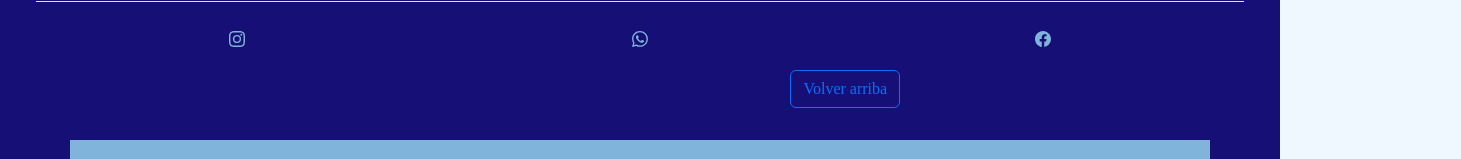
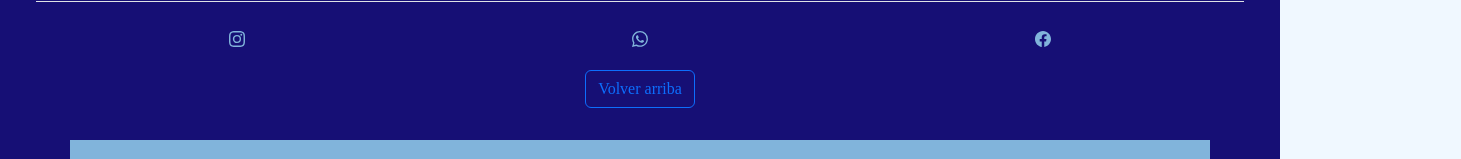
Before and after one commit to NataliaAlvarezIspc/proyecto-ispc-ecommerce, an Angular app in the folder front-end/enbalde/: page / in a window 1280 px wide. Shown: the part 1691-1850 px from the top of the page, 1461 px wide, since content can reach past the window. Built offline with nearby package versions, Linux system fonts and the light colour scheme; no server answers.

Commit message:
[ADD] Solucion bug a boton

```diff
--- a/front-end/enbalde/src/app/shared/footer/footer.component.html
+++ b/front-end/enbalde/src/app/shared/footer/footer.component.html
@@ -19,7 +19,7 @@
           </svg></li>
         </ul>
       </div>
-      <div class="col-md-3 text-center col-sm-auto offset-md-2 col-lg-12">
+      <div class="col-md-3 text-center col-sm-auto col-lg-12">
         <button class="btn btn-outline-primary" type="button">
           <a class="nav-link "(click)="volverArriba()">Volver arriba</a>
         </button>
```
